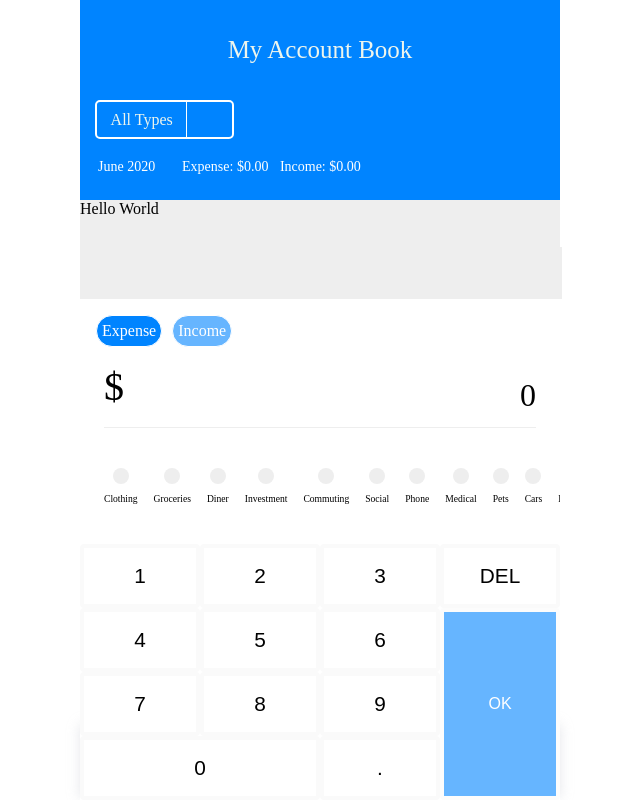
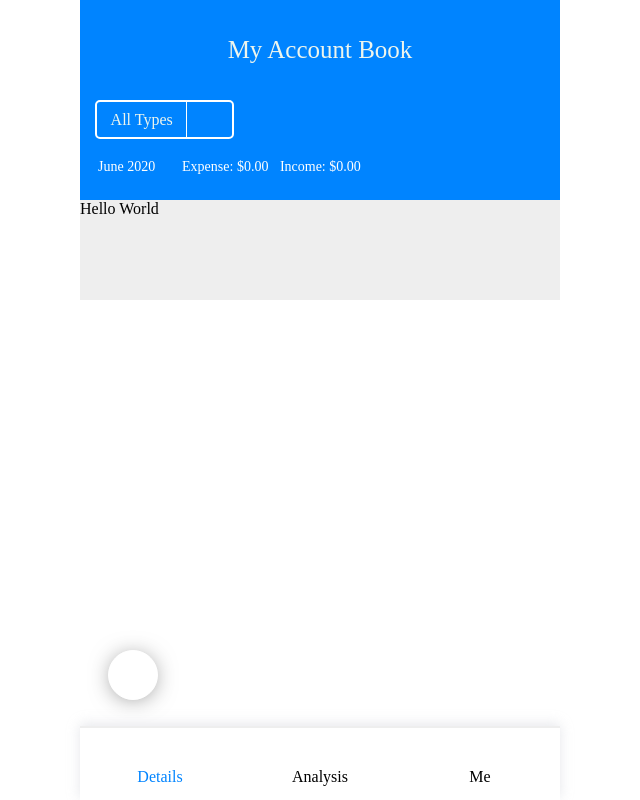
Before and after one commit to aldy97/Account_Book, a React (Create React App) app: page / in a window 1280 px wide. Shown: the top 800 px of the page, without its empty margins (320-960 px from the left). Built offline with nearby package versions, Linux system fonts and the light colour scheme; a small style sheet from the web is missing; what redux-immutable would draw is missing.

Commit message:
improved mobile performance

```diff
--- a/public/index.html
+++ b/public/index.html
@@ -8,7 +8,10 @@
       type="text/css"
       href="//at.alicdn.com/t/font_1901019_mbkuznlsd2.css"
     />
-    <meta name="viewport" content="width=device-width, initial-scale=1" />
+    <meta
+      name="viewport"
+      content="width=device-width, initial-scale=1.0, maximum-scale=1.0, user-scalable=0"
+    />
     <meta name="theme-color" content="#000000" />
     <meta
       name="description"
--- a/src/pages/home/Money/index.js
+++ b/src/pages/home/Money/index.js
@@ -16,6 +16,7 @@ import { ExpenseList, IncomeList } from '../../../static/itemList';
 function Money(props) {
   const [amount, setAmount] = useState(0);
   const [amountString, setAmountString] = useState(amount.toString());
+  const [selectedItem, setSelectedItem] = useState(-1);
 
   const [expenseButtonSelected, setExpenseButtonSelected] = useState(true);
   const list = expenseButtonSelected ? ExpenseList : IncomeList;
@@ -26,7 +27,7 @@ function Money(props) {
   };
 
   const onOK = () => {
-    if (amount === 0) return alert('金额不能为0');
+    if (amount === 0) return alert('Input can not be 0');
   };
 
   return (
@@ -64,13 +65,13 @@ function Money(props) {
       </AmountSection>
       {/* 显示支出/收入类型区块*/}
       <CategoryList>
-        {list.map((item, index) => {
+        {list.map((item) => {
           return (
-            <CategoryItem key={index} style={{ cursor: 'pointer' }}>
+            <CategoryItem key={item.id}>
               <Category>
-                <i className={`iconfont ${item[1]}`}></i>
+                <i className={`iconfont ${item.icon}`}></i>
               </Category>
-              <CategoryText>{item[0]}</CategoryText>
+              <CategoryText>{item.name}</CategoryText>
             </CategoryItem>
           );
         })}
--- a/src/pages/home/Money/style.js
+++ b/src/pages/home/Money/style.js
@@ -97,6 +97,7 @@ export const CategoryItem = styled.li`
   flex-direction: column;
   align-items: center;
   margin-right: 16px;
+  cursor: pointer;
   &:last-child {
     margin-right: 0;
   }
--- a/src/pages/home/central/index.js
+++ b/src/pages/home/central/index.js
@@ -4,7 +4,7 @@ import theme from '../../../static/theme';
 
 function Central() {
   const StyledCentral = styled.div`
-    height: 1000px;
+    height: 100px;
     width: ${theme.$width};
     z-index: 0;
     margin-top: 200px;
--- a/src/pages/home/index.js
+++ b/src/pages/home/index.js
@@ -12,7 +12,7 @@ function Home() {
   //是否显示选择月份区块
   const [showMonth, setShowMonth] = useState(false);
   //是否显示记账盘
-  const [showMoney, setShowMoney] = useState(true);
+  const [showMoney, setShowMoney] = useState(false);
 
   const showType = (show) => {
     if (show) {
--- a/src/pages/home/numPad/index.js
+++ b/src/pages/home/numPad/index.js
@@ -58,7 +58,7 @@ function NumPad(props) {
     const newValue = prevValue + text;
 
     if (parseFloat(newValue) > MAX_AMOUNT) {
-      alert(`输入金额不能超过${MAX_AMOUNT}`);
+      alert(`Input can not be higher than ${MAX_AMOUNT}`);
       return prevValue;
     }
 
--- a/src/pages/home/type/index.js
+++ b/src/pages/home/type/index.js
@@ -23,9 +23,9 @@ function Type(props) {
           <ItemWrapper>
             {ExpenseList.map((item) => {
               return (
-                <Item>
-                  <i className={`iconfont ${item[1]}`}></i>
-                  <div className='text'>{item[0]}</div>
+                <Item key={item.id}>
+                  <i className={`iconfont ${item.icon}`}></i>
+                  <div className='text'>{item.name}</div>
                 </Item>
               );
             })}
@@ -36,9 +36,9 @@ function Type(props) {
           <ItemWrapper>
             {IncomeList.map((item) => {
               return (
-                <Item>
-                  <i className={`iconfont ${item[1]}`}></i>
-                  <div className='text'>{item[0]}</div>
+                <Item key={item.id}>
+                  <i className={`iconfont ${item.icon}`}></i>
+                  <div className='text'>{item.name}</div>
                 </Item>
               );
             })}
--- a/src/static/itemList.js
+++ b/src/static/itemList.js
@@ -1,30 +1,30 @@
 export const ExpenseList = [
-  ['Clothing', 'icon-yifu'],
-  ['Groceries', 'icon-caigou'],
-  ['Diner', 'icon-canyin'],
-  ['Investment', 'icon-gupiao'],
-  ['Commuting', 'icon-jiaotong'],
-  ['Social', 'icon-shejiao'],
-  ['Phone', 'icon-tongxun'],
-  ['Medical', 'icon-yiliao'],
-  ['Pets', 'icon-chongwu'],
-  ['Cars', 'icon-qiche'],
-  ['Ettmt', 'icon-yule'],
-  ['Office', 'icon-bangong'],
-  ['Fix', 'icon-weixiu'],
-  ['Sports', 'icon-yundong'],
-  ['Housing', 'icon-zhufang'],
-  ['Donation', 'icon-aixinjuanzeng'],
-  ['Fruits', 'icon-yingtao'],
-  ['Wine', 'icon-yanjiu'],
-  ['Travel', 'icon-huaban'],
-  ['Gifts', 'icon-liwu'],
-  ['Books', 'icon-icon_huabanfuben'],
+  { name: 'Clothing', icon: 'icon-yifu', id: 0 },
+  { name: 'Groceries', icon: 'icon-caigou', id: 1 },
+  { name: 'Diner', icon: 'icon-canyin', id: 2 },
+  { name: 'Investment', icon: 'icon-gupiao', id: 3 },
+  { name: 'Commuting', icon: 'icon-jiaotong', id: 4 },
+  { name: 'Social', icon: 'icon-shejiao', id: 5 },
+  { name: 'Phone', icon: 'icon-tongxun', id: 6 },
+  { name: 'Medical', icon: 'icon-yiliao', id: 7 },
+  { name: 'Pets', icon: 'icon-chongwu', id: 8 },
+  { name: 'Cars', icon: 'icon-qiche', id: 9 },
+  { name: 'Ettmt', icon: 'icon-yule', id: 10 },
+  { name: 'Office', icon: 'icon-bangong', id: 11 },
+  { name: 'Fix', icon: 'icon-weixiu', id: 12 },
+  { name: 'Sports', icon: 'icon-yundong', id: 13 },
+  { name: 'Housing', icon: 'icon-zhufang', id: 14 },
+  { name: 'Donation', icon: 'icon-aixinjuanzeng', id: 15 },
+  { name: 'Fruits', icon: 'icon-yingtao', id: 16 },
+  { name: 'Wine', icon: 'icon-yanjiu', id: 17 },
+  { name: 'Travel', icon: 'icon-huaban', id: 18 },
+  { name: 'Gifts', icon: 'icon-liwu', id: 19 },
+  { name: 'Books', icon: 'icon-icon_huabanfuben', id: 20 },
 ];
 
 export const IncomeList = [
-  ['Salary', 'icon-gongzi'],
-  ['Investment', 'icon-gupiao'],
-  ['Cash Gift', 'icon-red-packet_icon'],
-  ['Part time', 'icon-jianzhi'],
+  { name: 'Salary', icon: 'icon-gongzi', id: 0 },
+  { name: 'Investment', icon: 'icon-gupiao', id: 1 },
+  { name: 'Cash Gift', icon: 'icon-red-packet_icon', id: 2 },
+  { name: 'Part time', icon: 'icon-jianzhi', id: 3 },
 ];
```
